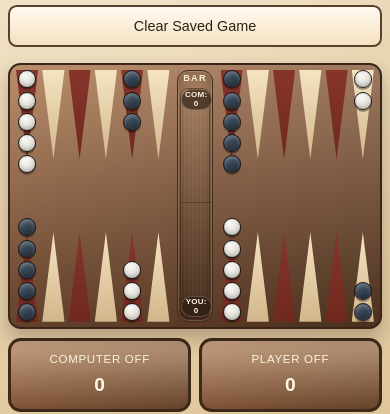
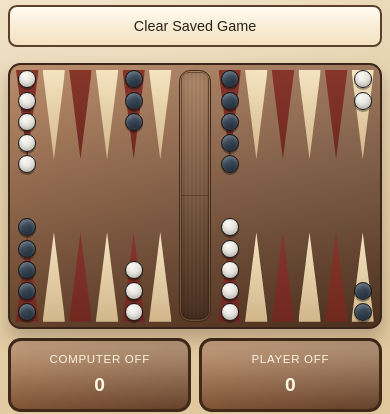
Before and after one commit to wesley-perkins-software/backgammon, a React (Vite) app: page / in a window 390 px wide. Shown: the part 380-794 px from the top of the page. Built offline with nearby package versions, Linux system fonts and the light colour scheme.

Commit message:
Make center bar purely visual and slimmer

```diff
--- a/src/App.jsx
+++ b/src/App.jsx
@@ -251,9 +251,7 @@ function Bar({ state, selected, highlighted, movable, onClick, barRef }) {
       type="button"
       aria-label="Bar"
     >
-      <span className="bar-title">BAR</span>
       <div className="bar-lanes" aria-hidden="true">
-        <span className="bar-badge bar-badge-top">COM: {bCount}</span>
         <div className="bar-zone barTop">
           <div className="checker-stack bar-stack bar-stack-top">
             {Array.from({ length: bCount }).map((_, i) => (
@@ -285,7 +283,6 @@ function Bar({ state, selected, highlighted, movable, onClick, barRef }) {
             ))}
           </div>
         </div>
-        <span className="bar-badge bar-badge-bottom">YOU: {aCount}</span>
       </div>
     </button>
   );
--- a/src/styles.css
+++ b/src/styles.css
@@ -20,7 +20,7 @@
   --legal-outline: rgba(255, 209, 102, 0.62);
   --legal-glow: rgba(255, 209, 102, 0.14);
   --board-center-gap: 76px;
-  --bar-column-width: clamp(44px, 9vw, 60px);
+  --bar-column-width: clamp(34px, 6vw, 44px);
   --checker-size: min(4.5vw, 38px);
   --stack-edge-gap: 0.08rem;
 }
@@ -349,27 +349,21 @@ button:focus-visible {
   grid-column: 2;
   grid-row: 1 / 4;
   border-radius: 0.7rem;
-  border: 2px solid #3f2918;
+  border: 1.5px solid #3f2918;
   background:
     linear-gradient(180deg, rgba(255, 245, 222, 0.24), rgba(0, 0, 0, 0.2)),
     linear-gradient(180deg, #8d5a39, #6e472e);
   box-shadow:
-    inset 0 0 0 1px rgba(255, 232, 196, 0.2),
-    inset 0 8px 12px rgba(0, 0, 0, 0.14),
-    inset 0 -8px 12px rgba(0, 0, 0, 0.16);
+    inset 0 0 0 1px rgba(255, 232, 196, 0.16),
+    inset 0 5px 8px rgba(0, 0, 0, 0.12),
+    inset 0 -5px 8px rgba(0, 0, 0, 0.14);
   color: #f8ecd6;
   display: flex;
   flex-direction: column;
   justify-content: flex-start;
   align-items: center;
-  gap: 0.2rem;
-  padding: 0.24rem 0.16rem;
-}
-
-.bar-title {
-  letter-spacing: 0.12em;
-  font-weight: 700;
-  font-size: 0.75rem;
+  gap: 0;
+  padding: 0.12rem 0.08rem;
 }
 
 .bar-lanes {
@@ -377,10 +371,10 @@ button:focus-visible {
   flex: 1;
   min-height: 180px;
   display: grid;
-  grid-template-rows: auto 1fr 1fr auto;
+  grid-template-rows: 1fr 1fr;
   position: relative;
   border-radius: 0.46rem;
-  padding: 0.08rem;
+  padding: 0.05rem;
   background:
     linear-gradient(180deg, rgba(255, 226, 184, 0.08), rgba(0, 0, 0, 0.2)),
     repeating-linear-gradient(
@@ -403,15 +397,11 @@ button:focus-visible {
   border-bottom: 1px solid rgba(43, 24, 14, 0.35);
 }
 
-.barBottom {
-  padding-top: 0.08rem;
-}
-
 .bar-stack {
   left: 0;
   right: 0;
-  top: 0.12rem;
-  bottom: 0.12rem;
+  top: 0.08rem;
+  bottom: 0.08rem;
 }
 
 .bar-stack-top .stack-checker {
@@ -423,33 +413,9 @@ button:focus-visible {
 }
 
 .bar-checker {
-  transform: translateX(-50%) scale(0.95);
+  transform: translateX(-50%) scale(0.88);
   transform-origin: center;
   z-index: 3;
-}
-
-.bar-badge {
-  justify-self: center;
-  font-size: 0.64rem;
-  font-weight: 700;
-  letter-spacing: 0.03em;
-  color: #fdf5e4;
-  background: rgba(47, 30, 19, 0.68);
-  border: 1px solid rgba(255, 233, 201, 0.22);
-  border-radius: 999px;
-  padding: 0.06rem 0.36rem;
-  line-height: 1.1;
-  z-index: 4;
-  pointer-events: none;
-  margin: 0.04rem 0;
-}
-
-.bar-badge-top {
-  grid-row: 1;
-}
-
-.bar-badge-bottom {
-  grid-row: 4;
 }
 
 .point {
@@ -728,7 +694,7 @@ button:focus-visible {
   }
 
   .board-surface {
-    --bar-column-width: clamp(36px, 6.4vw, 42px);
+    --bar-column-width: clamp(32px, 5.8vw, 38px);
     grid-template-rows: minmax(128px, 1fr) clamp(44px, 10vw, 58px) minmax(128px, 1fr);
     padding: 0.46rem;
     border-width: 3px;
@@ -743,13 +709,8 @@ button:focus-visible {
   }
 
   .bar-column {
-    border-width: 1.8px;
-    gap: 0.3rem;
-    padding: 0.14rem 0.1rem;
-  }
-
-  .bar-title {
-    font-size: 0.64rem;
+    border-width: 1.4px;
+    padding: 0.1rem 0.06rem;
   }
 
   .board-dice-overlay {
@@ -808,7 +769,7 @@ button:focus-visible {
 @media (max-width: 560px) {
   :root {
     --board-center-gap: 44px;
-    --bar-column-width: clamp(30px, 7vw, 34px);
+    --bar-column-width: clamp(28px, 5.6vw, 32px);
     --stack-edge-gap: 0.04rem;
   }
 
@@ -866,18 +827,9 @@ button:focus-visible {
     width: 94%;
   }
 
-  .bar-title {
-    font-size: 0.58rem;
-  }
-
   .bar-lanes {
     min-height: 100px;
-    padding: 0.06rem;
-  }
-
-  .bar-badge {
-    font-size: 0.5rem;
-    padding: 0.04rem 0.22rem;
+    padding: 0.04rem;
   }
 
   .checker {
```
